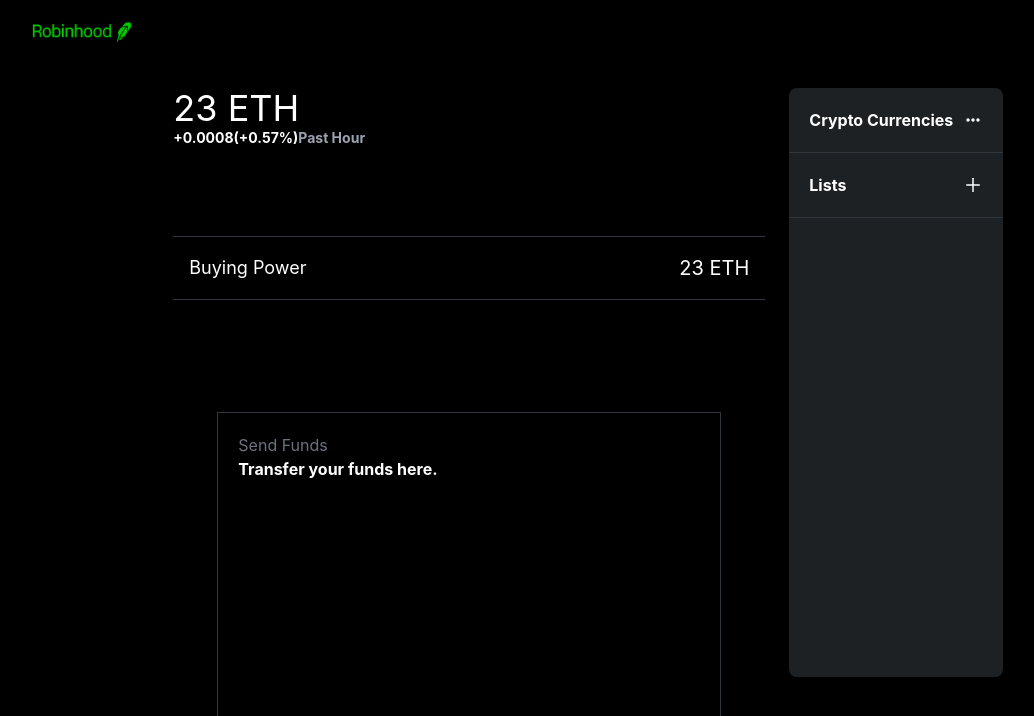
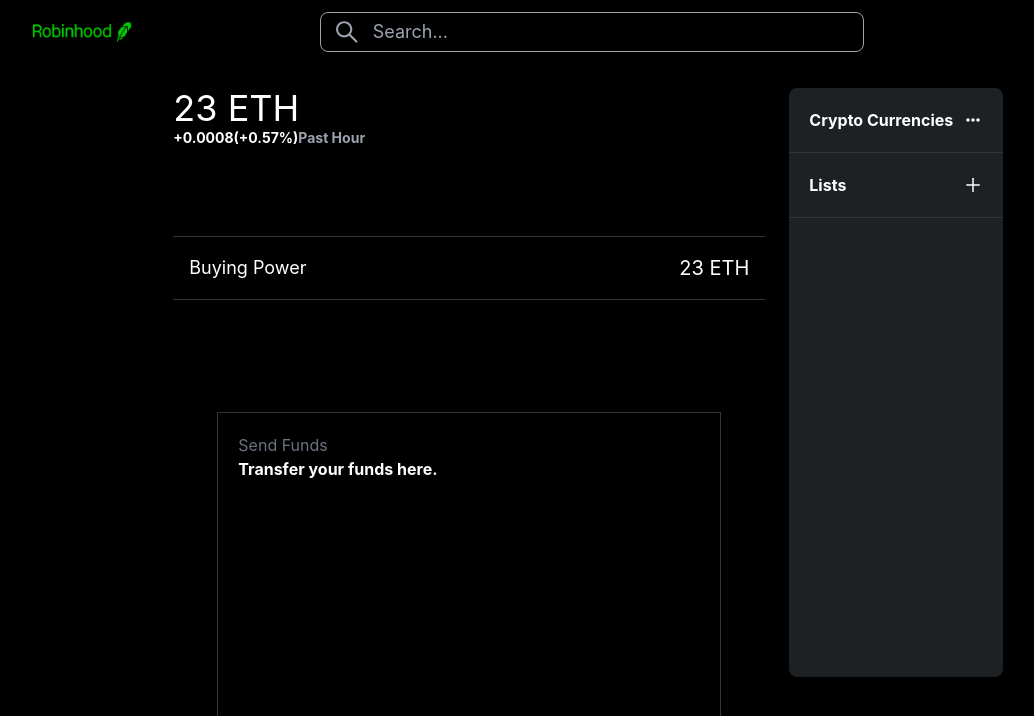
Before and after one commit to gepthecoder/robinhood-blockchain, a Next.js app: page / in a window 1280 px wide. Shown: the top 716 px of the page, without its empty margins (64-1098 px from the left). Built offline with nearby package versions, Linux system fonts and the light colour scheme.

Commit message:
$0007: [Frontend] [Header]: add search bar

```diff
--- a/components/Header.js
+++ b/components/Header.js
@@ -1,5 +1,6 @@
 import logo from '../assets/logo.png'
 import Image from 'next/image'
+import { AiOutlineSearch } from 'react-icons/ai'
 
 const styles = {
   container: 'flex w-screen h-16 bg-black px-24 py-3 mb-5 fixed',
@@ -22,6 +23,14 @@
       <div className={styles.leftHeader}>
         <Image src={logo} height={100} width={100} className={styles.logo} />
       </div>
+      <div className={styles.searchWrapper}>
+        <div className={styles.searchInputContainer}>
+          <AiOutlineSearch className={styles.searchIcon} />
+          <div className={styles.searchInputWrapper}>
+            <input placeholder='Search...' className={styles.searchInput} />
+          </div>
+        </div>
+      </div>
     </div>
   )
 }
```
